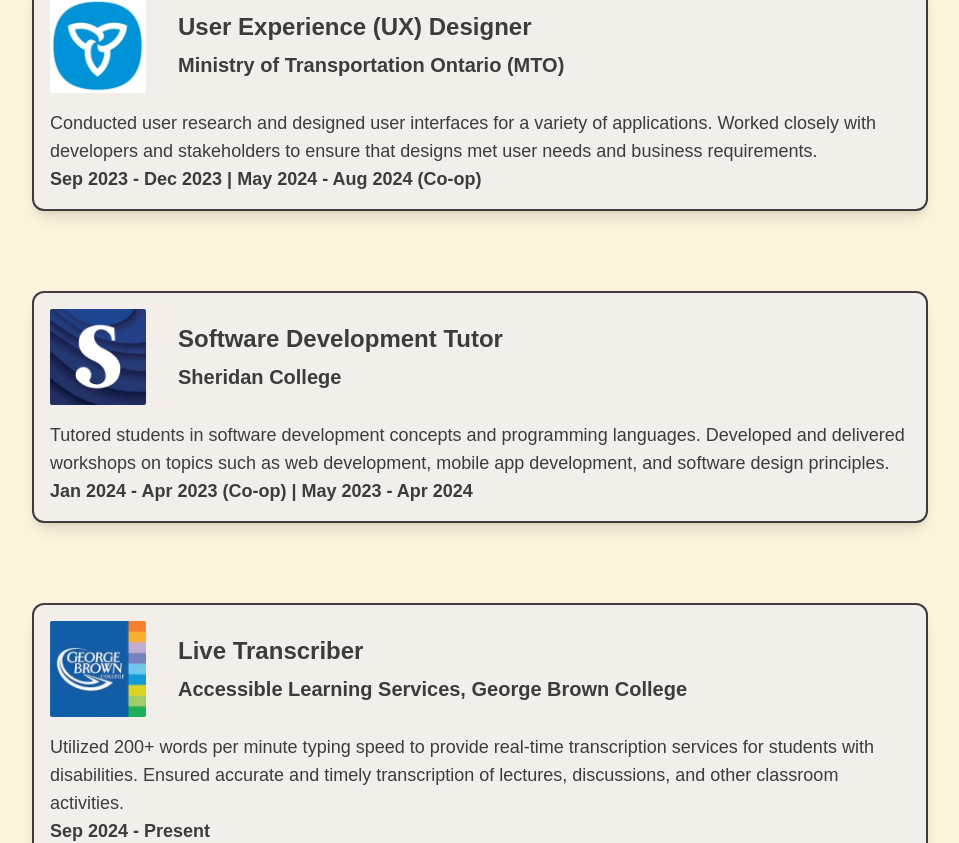
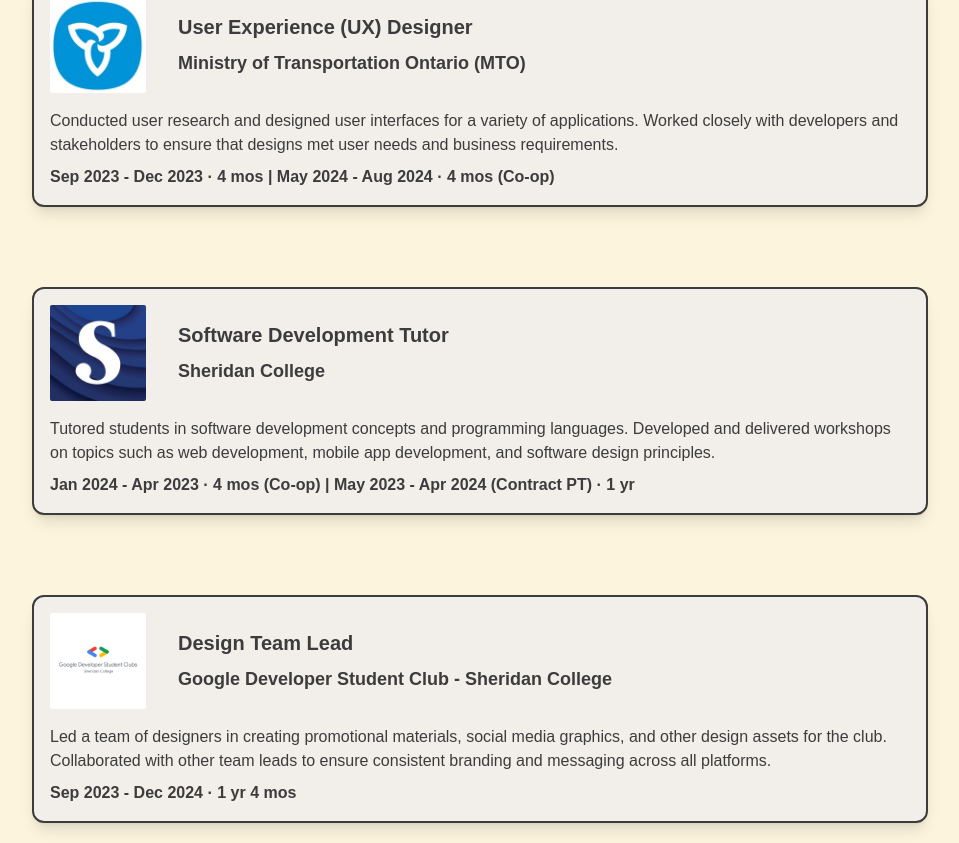
Before and after one commit to tanveersran/portfolio-website, a Next.js app: page / in a window 1280 px wide. Shown: the part 1853-2696 px from the top of the page, without its empty margins (160-1119 px from the left). Built offline with nearby package versions, Linux system fonts and the light colour scheme.

Commit message:
data changes

```diff
--- a/src/components/ExperienceCard.js
+++ b/src/components/ExperienceCard.js
@@ -5,12 +5,12 @@ const ExperienceCard = ({ experience }) => {
             <div className="flex items-center gap-8 mb-4">
                 <img src={experience.companyLogo} alt={experience.title} className="w-24 h-24 rounded-sm object-contain" />
                 <div className="flex flex-col gap-2">
-                    <h3 className="text-2xl font-bold">{experience.title}</h3>
-                    <h4 className="text-xl font-semibold">{experience.company}</h4>
+                    <h3 className="text-xl font-bold">{experience.title}</h3>
+                    <h4 className="text-lg font-semibold">{experience.company}</h4>
                 </div>
             </div>
-            <p className="text-lg">{experience.description}</p>
-            <p className="text-lg font-semibold">{experience.date}</p>
+            <p className="text-md">{experience.description}</p>
+            <p className="text-md font-semibold pt-2">{experience.date}</p>
         </div>
     );
 }
--- a/src/data/data.js
+++ b/src/data/data.js
@@ -20,22 +20,30 @@ export const data = {
       companyLogo: "./mto-logo.png",
       title: "User Experience (UX) Designer",
       company: "Ministry of Transportation Ontario (MTO)",
-      date: "Sep 2023 - Dec 2023 | May 2024 - Aug 2024 (Co-op)",
+      date: "Sep 2023 - Dec 2023 · 4 mos | May 2024 - Aug 2024 · 4 mos (Co-op)",
       description: "Conducted user research and designed user interfaces for a variety of applications. Worked closely with developers and stakeholders to ensure that designs met user needs and business requirements.",
     },
     {
       companyLogo: "./sheridan-logo.jpeg",
       title: "Software Development Tutor",
       company: "Sheridan College",
-      date: "Jan 2024 - Apr 2023 (Co-op) | May 2023 - Apr 2024",
+      date: "Jan 2024 - Apr 2023 · 4 mos (Co-op) | May 2023 - Apr 2024 (Contract PT) · 1 yr",
       description: "Tutored students in software development concepts and programming languages. Developed and delivered workshops on topics such as web development, mobile app development, and software design principles.",
+    },
+    {
+      companyLogo: "./gdg-logo.png",
+      title: "Design Team Lead",
+      company: "Google Developer Student Club - Sheridan College",
+      date: "Sep 2023 - Dec 2024 · 1 yr 4 mos",
+      description: "Led a team of designers in creating promotional materials, social media graphics, and other design assets for the club. Collaborated with other team leads to ensure consistent branding and messaging across all platforms.",
+
     },
     {
       companyLogo: "./gbc-logo.jpeg",
       title: "Live Transcriber ",
       company: "Accessible Learning Services, George Brown College",
       date: "Sep 2024 - Present",
-      description: "Utilized 200+ words per minute typing speed to provide real-time transcription services for students with disabilities. Ensured accurate and timely transcription of lectures, discussions, and other classroom activities.",
+      description: "Utilized 175+ words per minute typing speed to provide real-time transcription services for students with disabilities. Ensured accurate and timely transcription of lectures, discussions, and other classroom activities.",
     },
   ],
   skillSectionTitle: "Skills",
@@ -64,6 +72,10 @@ export const data = {
     {
       name: "React Native",
       icon: "/react-native.png",
+    },
+    {
+      name: "Angular",
+      icon: "/angular.png",
     },
     {
       name: "Tailwind CSS",
@@ -122,7 +134,7 @@ export const data = {
   projects: [
     {
       title: "GigJet - where tasks meet talent",
-      description: "GigJet is a full stack capstone winning iOS and Android application catering to two user bases: taskers and talent seekers. Taskers can post tasks they need help with, and talent seekers can browse tasks and apply to complete them. The app features a chat system, task tracking, and geolocation.",
+      description: "A capstone winning full stack iOS and Android application catering to two user bases: taskers and talent seekers. Taskers can post tasks they need help with, and talent seekers can browse tasks and apply to complete them. The app features a chat system, task tracking, and geolocation sharing.",
       image: "./gigjet.png",
       tags: ["React Native", "Tailwind CSS", "Firebase", "Figma"],
       link: "https://www.youtube.com/watch?v=M1adKEKeFLo",
```
Also changed, not shown: public/angular.png (added), public/gdg-logo.png (added).
